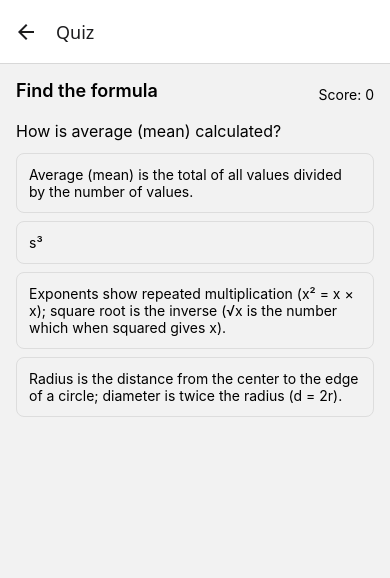
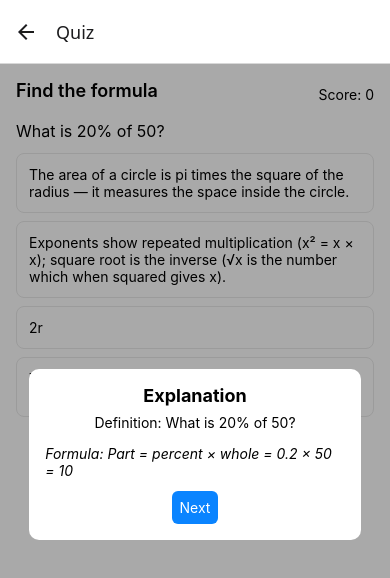
Before and after one commit to Relie28/FormulaSmart, a React Native app: screen /Quiz in a window 390 px wide. Both pictures are taken after a click on the element 195 px from the left and 183 px from the top of the page. Shown: the top 578 px of the page. Built offline with nearby package versions, Linux system fonts and the light colour scheme.

Commit message:
feat(quiz): show non-counting feedback overlay with explanation+formula; user must press Next to continue

```diff
--- a/src/screens/Quiz.tsx
+++ b/src/screens/Quiz.tsx
@@ -40,6 +40,10 @@ export default function Quiz({ route, navigation }: Props) {
         return unsubscribe;
     }, [navigation, index, score]);
     const [countsByType, setCountsByType] = useState<Record<string, { correct: number; total: number }>>({ definition: { correct: 0, total: 0 }, shape: { correct: 0, total: 0 }, word: { correct: 0, total: 0 } });
+    const [feedbackVisible, setFeedbackVisible] = useState(false);
+    const [feedbackPlain, setFeedbackPlain] = useState<string | null>(null);
+    const [feedbackFormula, setFeedbackFormula] = useState<string | null>(null);
+    const [feedbackIsCorrect, setFeedbackIsCorrect] = useState(false);
 
     if (!pool.length) return <View style={styles.container}><Text>No cards available for quiz</Text></View>;
 
@@ -86,7 +90,7 @@ export default function Quiz({ route, navigation }: Props) {
     function choose(choice: string) {
         const correct = choice === correctText;
         if (correct) setScore((s) => s + 1);
-        // tally counts by card type
+        // tally counts by card type (this records the question as answered)
         const t = card.type;
         setCountsByType((prev) => {
             const cur = { ...(prev[t] ?? { correct: 0, total: 0 }) };
@@ -94,45 +98,52 @@ export default function Quiz({ route, navigation }: Props) {
             if (correct) cur.correct += 1;
             return { ...prev, [t]: cur };
         });
-        if (!correct) {
-            // On wrong answer, show the plain-English definition and the formula (full answer)
+
+        // prepare feedback (plain-English + formula) and show a non-counting prompt screen
         const plain = explainFormula(card as any) ?? `Definition: ${card.prompt}`;
-            const formula = String(card.answer);
-            let msg = `${plain}\n\nFormula: ${formula}`;
-            if (card.type === 'word') {
-                const { hintForWordProblem } = require('../utils/wordHints');
-                msg += `\n\nHint: ${hintForWordProblem(card.prompt)}`;
+        const formula = String(card.answer ?? '');
+        setFeedbackPlain(plain);
+        setFeedbackFormula(formula);
+        setFeedbackIsCorrect(correct);
+        setFeedbackVisible(true);
     }
-            Alert.alert('Wrong', msg);
-        }
-        const next = index + 1;
-        if (next >= pool.length) {
-            const final = correct ? score + 1 : score;
-            Alert.alert('Quiz finished', `Score: ${final}/${pool.length}`);
-            // save score (include type 'quiz' so History can show it clearly)
+
+    async function finishQuiz(finalScore: number) {
+        Alert.alert('Quiz finished', `Score: ${finalScore}/${pool.length}`);
         const record = {
             id: `${Date.now()}-${Math.floor(Math.random() * 1000)}`,
             subjects: Array.isArray(subjects) ? subjects : 'All',
-                score: final,
+            score: finalScore,
             total: pool.length,
             date: new Date().toISOString(),
-                type: 'quiz'
-            ,
+            type: 'quiz',
             countsByType
-            };
+        } as any;
         try {
-                AsyncStorage.getItem('quiz_scores').then(async (raw) => {
+            const raw = await AsyncStorage.getItem('quiz_scores');
             const arr = raw ? (JSON.parse(raw) as any[]) : [];
             arr.push(record);
             await AsyncStorage.setItem('quiz_scores', JSON.stringify(arr));
-                });
         } catch (e) {
             console.warn('Failed to save score', e);
         }
-
         setIndex(0);
         setScore(0);
-        } else setIndex(next);
+        setFeedbackVisible(false);
+    }
+
+    function nextFromFeedback() {
+        const next = index + 1;
+        const finalIfLast = score; // score already updated when answered
+        setFeedbackVisible(false);
+        setFeedbackPlain(null);
+        setFeedbackFormula(null);
+        setFeedbackIsCorrect(false);
+        if (next >= pool.length) {
+            finishQuiz(finalIfLast);
+        } else {
+            setIndex(next);
+        }
     }
 
     const titleSuffix = Array.isArray(subjects)
@@ -162,6 +173,22 @@ export default function Quiz({ route, navigation }: Props) {
                     <Text>{c}</Text>
                 </TouchableOpacity>
             ))}
+
+            {feedbackVisible && (
+                <View style={styles.feedbackOverlay}>
+                    <View style={styles.feedbackCard}>
+                        <Text style={{ fontSize: 18, fontWeight: '700', marginBottom: 8 }}>{feedbackIsCorrect ? 'Correct' : 'Explanation'}</Text>
+                        {feedbackPlain ? <Text style={{ marginBottom: 8 }}>{feedbackPlain}</Text> : null}
+                        {/* only show formula if it's meaningfully different from the plain explanation */}
+                        {feedbackFormula && !(feedbackPlain ?? '').toLowerCase().includes((feedbackFormula ?? '').toLowerCase()) ? (
+                            <Text style={{ marginTop: 6, fontStyle: 'italic' }}>Formula: {feedbackFormula}</Text>
+                        ) : null}
+                        <TouchableOpacity style={[styles.revealButton, { marginTop: 12 }]} onPress={nextFromFeedback}>
+                            <Text style={{ color: '#fff' }}>Next</Text>
+                        </TouchableOpacity>
+                    </View>
+                </View>
+            )}
         </View>
     );
 }
@@ -171,4 +198,9 @@ const styles = StyleSheet.create({
     header: { fontSize: 18, fontWeight: '600', marginBottom: 8, width: '80%' },
     prompt: { fontSize: 16, marginVertical: 12 },
     choice: { padding: 12, borderRadius: 8, borderWidth: 1, borderColor: '#ddd', marginBottom: 8 }
+    ,
+    feedbackOverlay: { position: 'absolute', left: 0, right: 0, top: 0, bottom: 0, justifyContent: 'center', alignItems: 'center', backgroundColor: 'rgba(0,0,0,0.3)' },
+    feedbackCard: { backgroundColor: '#fff', padding: 16, borderRadius: 10, width: '85%', maxWidth: 500, alignItems: 'center' }
+    ,
+    revealButton: { marginTop: 12, backgroundColor: '#0a84ff', padding: 8, borderRadius: 6 }
 });
```
Lines whose indentation alone changed are shown as unchanged.
